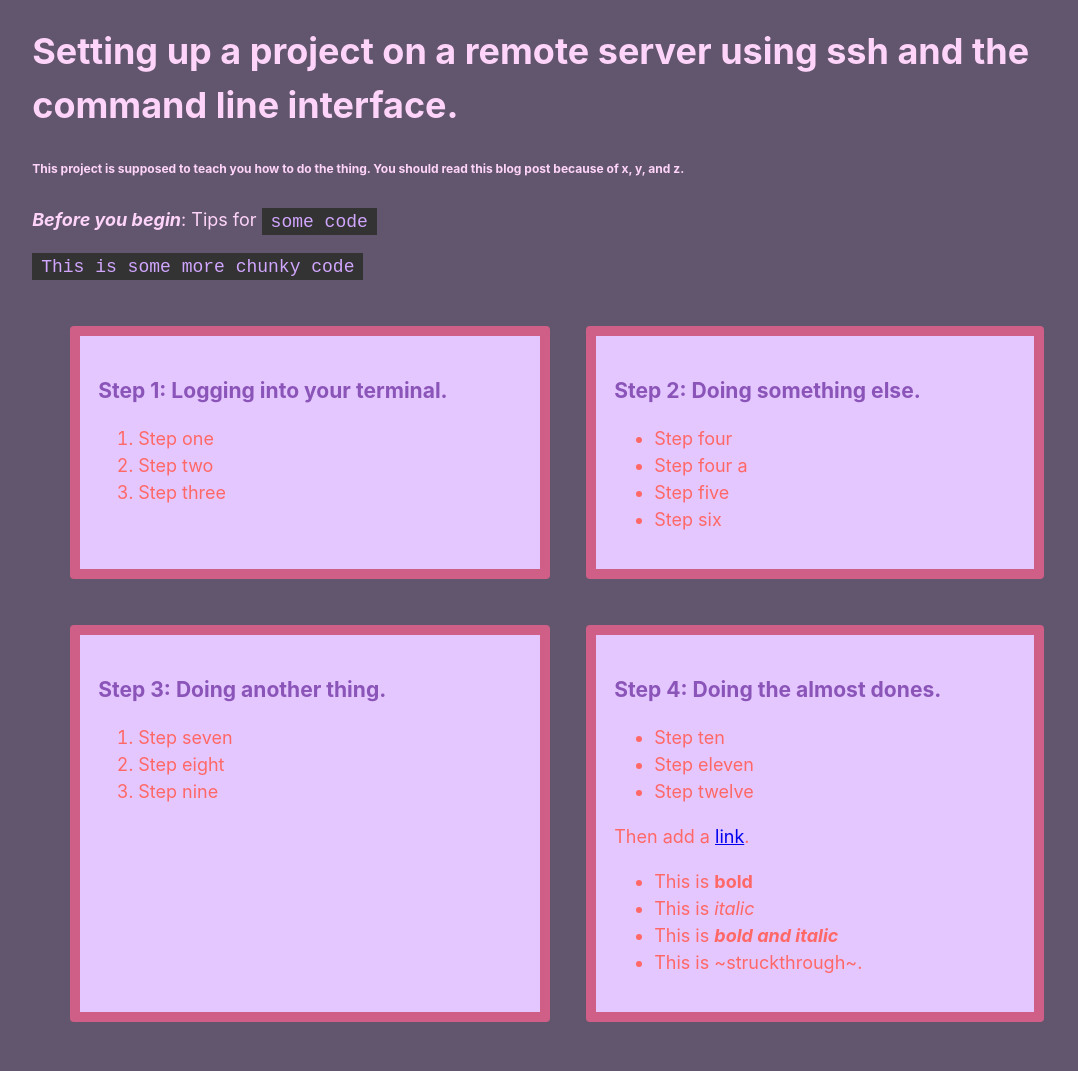
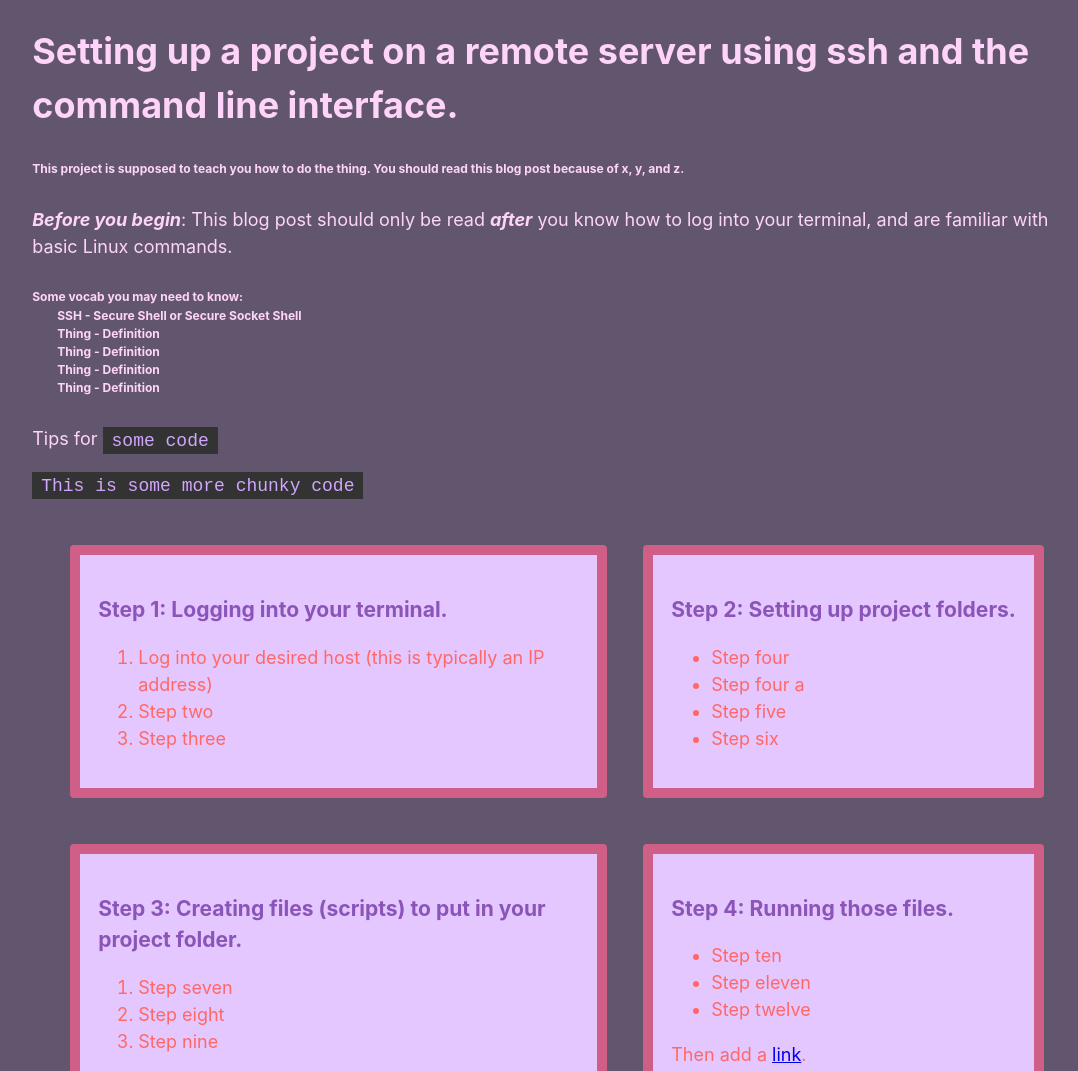
Before and after one commit to PaytanDouglas/blog-post-one, a plain HTML site: page index.html in a window 1280 px wide. Shown: the top 1071 px of the page, without its empty margins (83-1161 px from the left). Drawn offline with Linux system fonts and the light colour scheme.

Commit message:
added a little more content, formated a little more.

```diff
--- a/index.html
+++ b/index.html
@@ -3,12 +3,13 @@
   <head>
     <meta charset="utf-8">
     <meta name="viewport" content="width=device-width, initial-scale=1">
-    <title>blog-boilerplate</title>
+    <title>Blog Post #1</title>
     <style>
       body {width:82%; margin:1em auto; background:#62566E; font-family:-apple-system, BlinkMacSystemFont, "Segoe UI", Roboto, Helvetica, Arial, sans-serif, "Apple Color Emoji", "Segoe UI Emoji", "Segoe UI Symbol"; line-height:1.5; font-size:18px; color:#FFD4FA;}
       .step {background:#E4C7FF; margin:1em; padding:1em; border:10px solid #CF5F86; border-radius:4px;}
       code {background:#333; color:#D1A6FF; padding:.2em .5em .2em .5em;}
       h3 {margin-bottom:0; padding-bottom:0; color:#8A54B8;}
+      h6 p {margin-left: 25px;}
       p:first-child {padding-top:0; margin-top:0;}
       img {width:100%; height:auto;}
       .grid-container {padding:10px; margin:10px; display: grid; grid-row-gap: 10px; grid-template-areas:
@@ -24,21 +25,30 @@
   <body>
     <h1>Setting up a project on a remote server using ssh and the command line interface.</h1>
     <h6>This project is supposed to teach you how to do the thing. You should read this blog post because of x, y, and z.</h6>
-    <p><strong><em>Before you begin</em></strong>: Tips for <code>some code</code></p>
+    <p><strong><em>Before you begin</em></strong>: This blog post should only be read <strong><em>after</em></strong> you know how to log into your terminal, and are familiar with basic Linux commands.</p>
+    <h6>Some vocab you may need to know:
+      <p>SSH - Secure Shell or Secure Socket Shell<br>
+      Thing - Definition<br>
+      Thing - Definition<br>
+      Thing - Definition<br>
+      Thing - Definition<br>
+      </p>
+    </h6>
+    <p>Tips for <code>some code</code></p>
     <pre><code>This is some more chunky code</code></pre>
 
     <div class="grid-container">
       <div class="one step">
         <h3>Step 1: Logging into your terminal.</h3>
         <ol>
-          <li>Step one</li>
+          <li>Log into your desired host (this is typically an IP address)</li>
           <li>Step two</li>
           <li>Step three</li>
         </ol>
       </div>
 
       <div class="two step">
-        <h3 id="step-2-doing-something-else-">Step 2: Doing something else.</h3>
+        <h3 id="step-2-doing-something-else-">Step 2: Setting up project folders.</h3>
         <ul>
           <li>Step four</li>
           <li>Step four a</li>
@@ -48,7 +58,7 @@
       </div>
 
       <div class="three step">
-        <h3 id="step-3-doing-another-thing-">Step 3: Doing another thing.</h3>
+        <h3 id="step-3-doing-another-thing-">Step 3: Creating files (scripts) to put in your project folder.</h3>
         <ol>
           <li>Step seven</li>
           <li>Step eight</li>
@@ -57,7 +67,7 @@
       </div>
 
       <div class="four step">
-        <h3 id="step-4-doing-the-almost-dones-">Step 4: Doing the almost dones.</h3>
+        <h3 id="step-4-doing-the-almost-dones-">Step 4: Running those files.</h3>
         <ul>
           <li>Step ten</li>
           <li>Step eleven</li>
```
